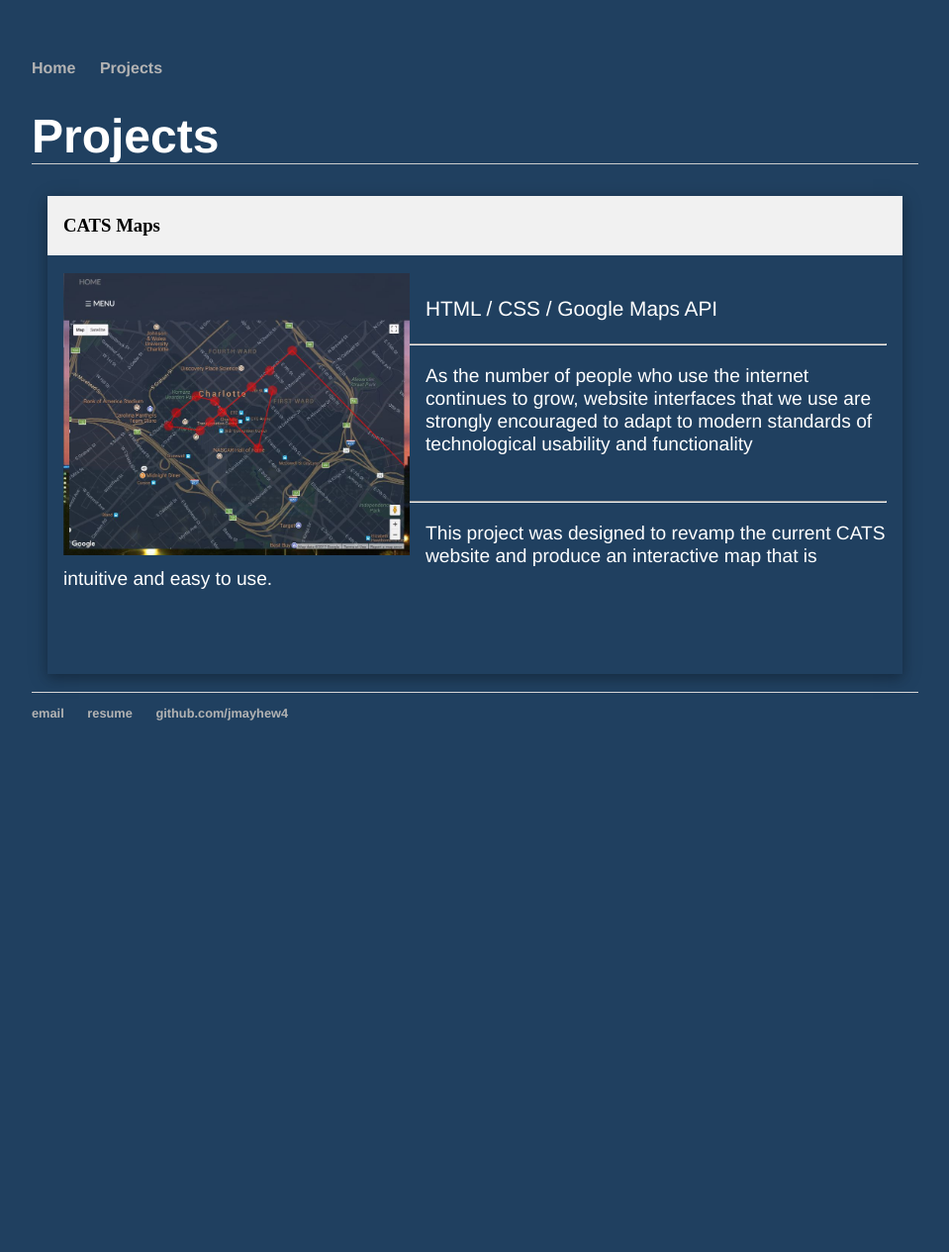
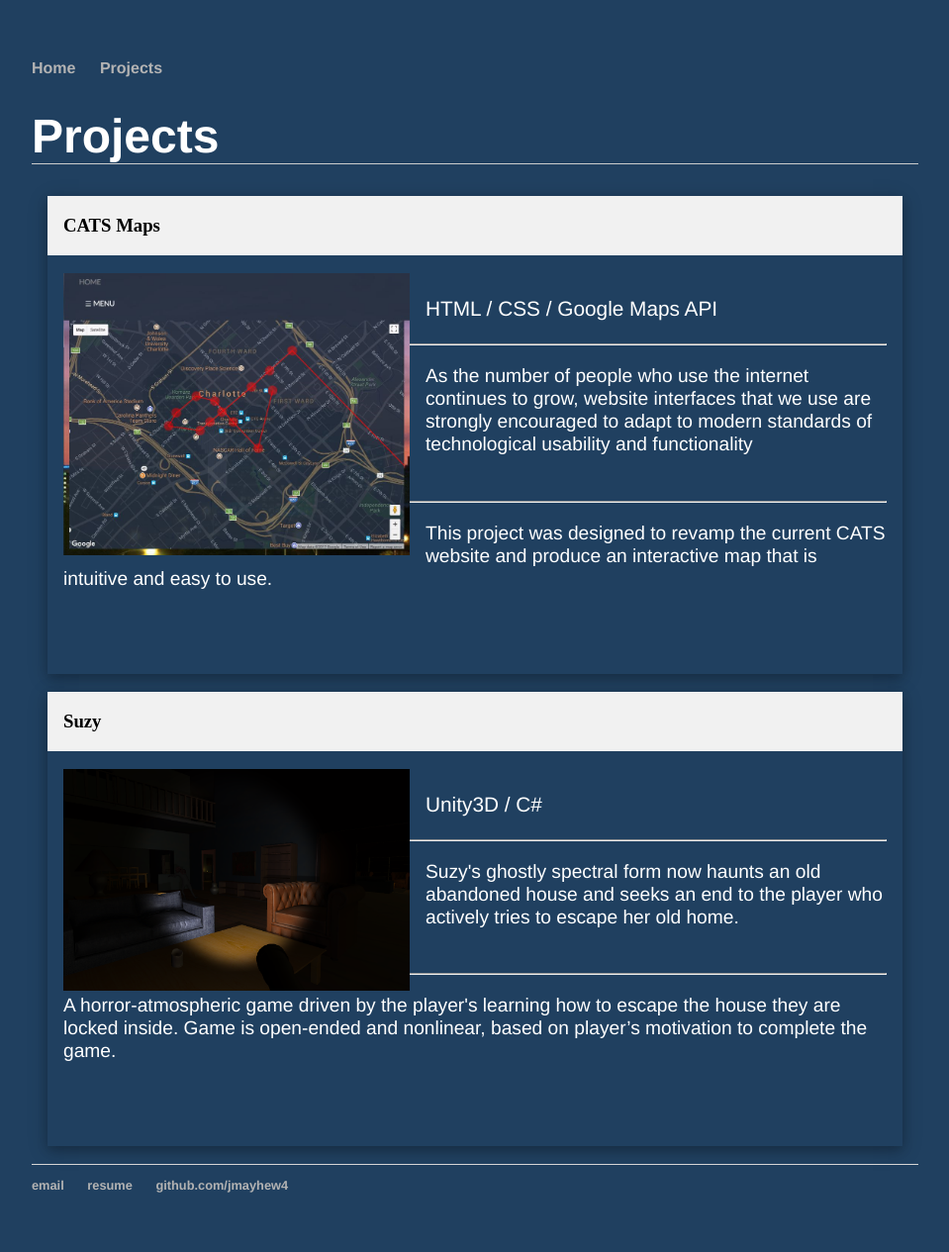
Before and after one commit to jmayhew4/jmayhew4.github.io, a Jekyll site: the page built from extras/index.html, in a window 1280 px wide. Shown: the whole page at 99% size, without its empty margins (160-1119 px from the left). Built offline with Jekyll 4.4.1, drawn with Linux system fonts in a browser that asks for light colours; before the commit the page ends 900 px from its top, so only the background shows below that.

Commit message:
Update index.html

```diff
--- a/extras/index.html
+++ b/extras/index.html
@@ -23,4 +23,21 @@
   </div>
 </div>
 <br>
+<div class="w3-container">
+  <div class="w3-card-4" style="width:100%">
+    <header class="w3-container w3-light-grey">
+      <h3>Suzy</h3>
+    </header>
+    <div class="w3-container">
+    <br>
+      <img src="../photos/suzy.png" alt="Avatar" class="w3-left w3-square w3-margin-right" style="width:350px">
+      <pre>Unity3D / C#</pre>
+      <hr>
+      <p>Suzy's ghostly spectral form now haunts an old abandoned house and seeks an end to the player who actively tries to escape her old home.</p><br>
+      <hr>
+      <p>A horror-atmospheric game driven by the player's learning how to escape the house they are locked inside. Game is open-ended and nonlinear, based on player’s motivation to complete the game.<p>
+    </div>
+  </div>
 </div>
+<br>
+</div>
```
